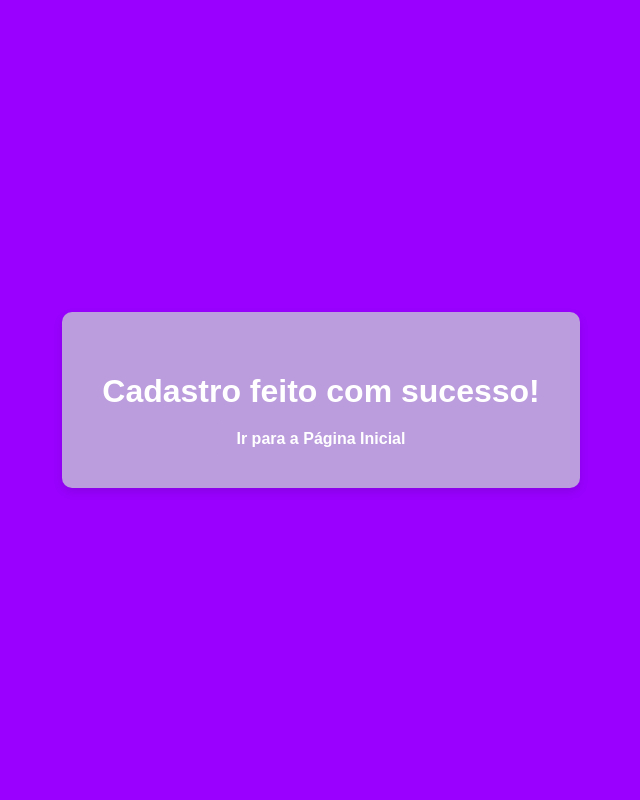
After one commit to sa-desi-2025-2/vitoria_wanderson, a PHP site: page /vitoria_wanderson/public/processar_cadastro.php in a window 1280 px wide. The commit adds this page. Shown: the whole page, without its empty margins (319-959 px from the left). Run offline with PHP 8.4, Linux system fonts and the light colour scheme.

Commit message:
feito alteração no login e cancelar

```diff
--- /dev/null
+++ b/public/processar_cadastro.php
@@ -0,0 +1,56 @@
+<!DOCTYPE html>
+<html lang="pt-BR">
+<head>
+    <meta charset="UTF-8">
+    <meta name="viewport" content="width=device-width, initial-scale=1.0">
+    <title>Processamento Concluído</title>
+    <style>
+        body {
+            font-family: Arial, sans-serif;
+            display: flex;
+            flex-direction: column;
+            justify-content: center;
+            align-items: center;
+            min-height: 100vh;
+            margin: 0;
+            background-color: #9900FF; /* Fundo verde claro */
+            color: #BB9CDD; /* Texto verde escuro */
+            text-align: center;
+        }
+        .message-box {
+            background-color: #BB9CDD; /* Caixa verde mais clara */
+            padding: 40px;
+            border-radius: 10px;
+            box-shadow: 0 4px 10px rgba(0, 0, 0, 0.1);
+        }
+        h1 {
+            color:rgb(255, 255, 255); /* Título verde */
+            margin-bottom: 20px;
+        }
+        .icon {
+            font-size: 50px;
+            margin-bottom: 15px;
+            display: block;
+        }
+        .btn-home {
+            background-color: #BB9CDD;
+            color: white;
+            padding: 10px 20px;
+            border: none;
+            border-radius: 5px;
+            text-decoration: none;
+            margin-top: 20px;
+            cursor: pointer;
+            font-weight: bold;
+        }
+    </style>
+</head>
+<body>
+
+<div class="message-box">
+    <h1>Cadastro feito com sucesso!</h1>
+    <a href="http://localhost:8080/vitoria_wanderson/public/pagina_login.php" class="btn-home">Ir para a Página Inicial</a>
+</div>
+
+</body>
+</html>
```
Also changed, not shown: public/pagina_cadastro.php (+15 -8 lines), public/pagina_login.php (+2 -9 lines).
